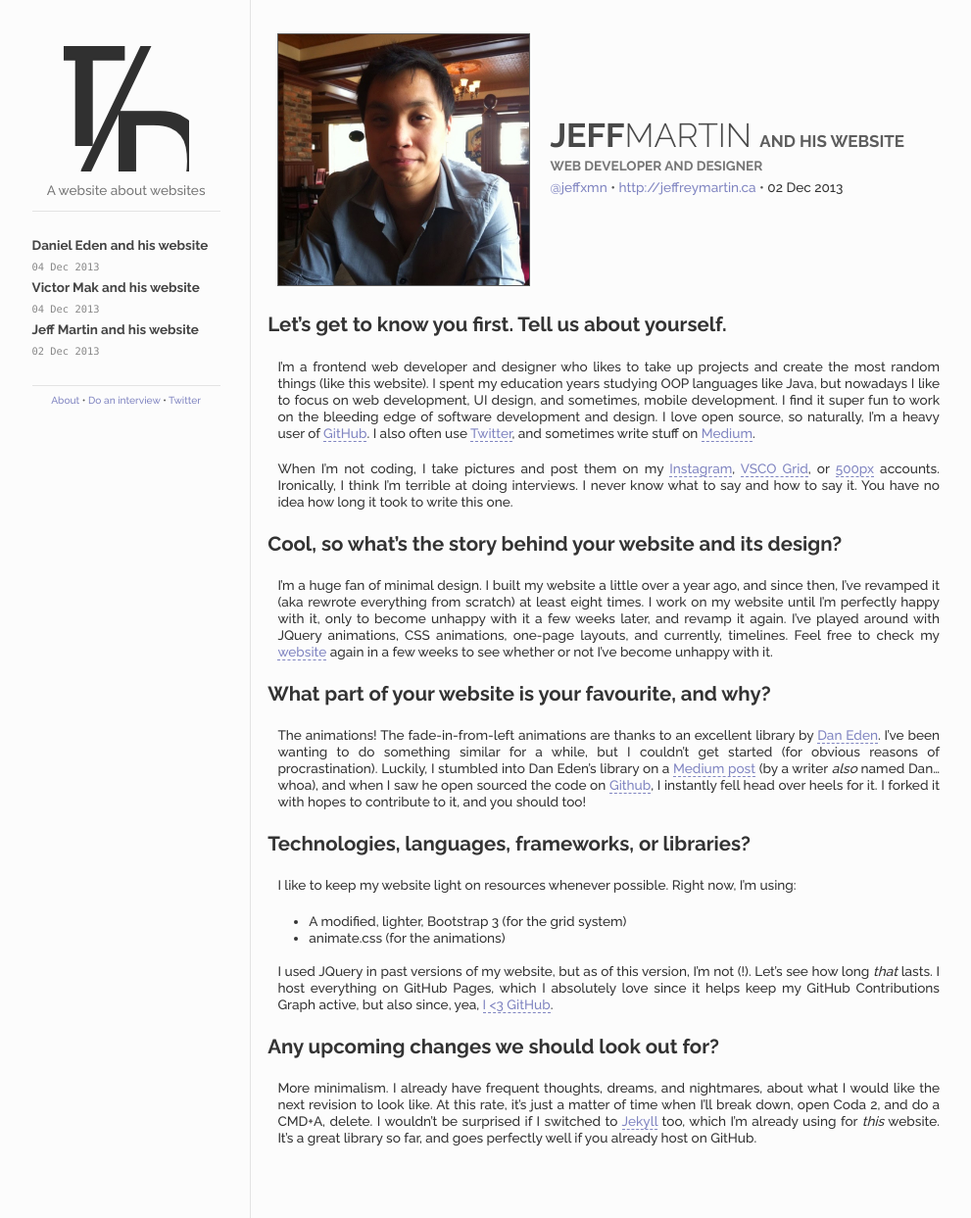
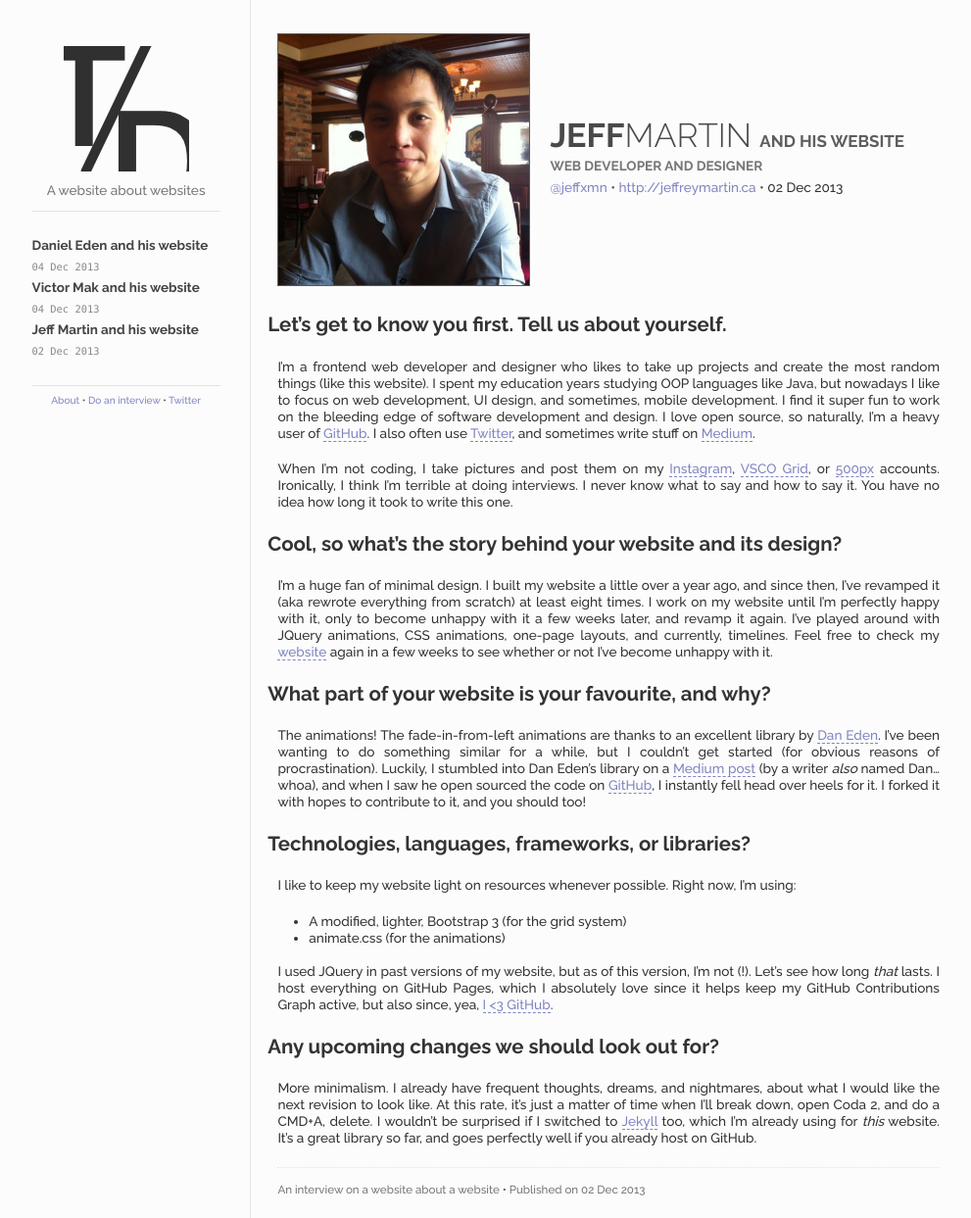
Before and after one commit to the-development/thedevelopment, a Jekyll site: the page built from _posts/2013-12-02-jeff-martin.md, in a window 1280 px wide. Shown: the whole page at 98% size, without its empty margins (117-1108 px from the left). Built offline with Jekyll 4.4.1, drawn with Linux system fonts in a browser that asks for light colours; Markdown is read by kramdown in place of the engine named in the settings.

Commit message:
Optimize post.html code! No duplicate code is happy code

```diff
--- /dev/null
+++ b/_includes/post.html
@@ -0,0 +1,29 @@
+<div class="content" id="home">
+  <div id="sidebar-button">
+    <img src="/images/sidebar-button.png">
+  </div>
+  <div id="post-info">
+    <div id="dp-container">
+      <img id="dp" src="/images/dps/{{ page.img }}.jpg">
+    </div>
+    <div id="info-container">
+      <h1 id="post-title"><span class="bold">{{ page.firstname }}</span><span class="thin">{{ page.lastname }}</span> <span id="post-title-suffix">{{ page.titlesuffix }}</span></h1>
+      <div id="info-links">
+        <span id="position">{{ page.position }}</span>
+        <a href="http://twitter.com/{{ page.twitter }}" id="twitter-url" class="post-info">@{{ page.twitter }}</a> <span class="separator">&bull;</span>
+        <a href="{{ page.website }}" id="website-url" class="post-info">{{ page.website }}</a> <span class="separator">&bull;</span>
+        <span id="date" class="post-info">{{ page.date | date_to_string }}</a>
+      </div>
+    </div>
+  </div>
+
+  <div class="post">
+    {{ content }}
+  </div>
+  <div class="colophon">
+    <p>
+      <span id="gist">An interview on a website about a website</span> <span class="separator">&bull;</span>
+      <span id="publish-date">Published on {{ page.date | date_to_string }}</span>
+    </p>
+  </div>
+</div>
--- a/_layouts/post.html
+++ b/_layouts/post.html
@@ -1,26 +1,4 @@
 ---
 layout: default
 ---
-<div class="content" id="home">
-  <div id="sidebar-button">
-    <img src="/images/sidebar-button.png">
-  </div>
-  <div id="post-info">
-    <div id="dp-container">
-      <img id="dp" src="/images/dps/{{ page.img }}.jpg">
-    </div>
-    <div id="info-container">
-      <h1 id="post-title"><span class="bold">{{ page.firstname }}</span><span class="thin">{{ page.lastname }}</span> <span id="post-title-suffix">{{ page.titlesuffix }}</span></h1>
-      <div id="info-links">
-        <span id="position">{{ page.position }}</span>
-        <a href="http://twitter.com/{{ page.twitter }}" id="twitter-url" class="post-info">@{{ page.twitter }}</a> <span class="separator">&bull;</span>
-        <a href="{{ page.website }}" id="website-url" class="post-info">{{ page.website }}</a> <span class="separator">&bull;</span>
-        <span id="date" class="post-info">{{ page.date | date_to_string }}</a>
-      </div>
-    </div>
-  </div>
-
-  <div class="page">
-    {{ content }}
-  </div>
-</div>
+{% include post.html %}
--- a/_posts/2013-12-02-jeff-martin.md
+++ b/_posts/2013-12-02-jeff-martin.md
@@ -23,7 +23,7 @@ I'm a huge fan of minimal design. I built my website a little over a year ago, a
 
 ## What part of your website is your favourite, and why?
 
-The animations! The fade-in-from-left animations are thanks to an excellent library by [Dan Eden](http://daneden.me). I've been wanting to do something similar for a while, but I couldn't get started (for obvious reasons of procrastination). Luckily, I stumbled into Dan Eden's library on a [Medium post](https://medium.com/design-ux/799d16952a56) (by a writer *also* named Dan... whoa), and when I saw he open sourced the code on [Github](http://github.com/daneden/animate.css), I instantly fell head over heels for it. I forked it with hopes to contribute to it, and you should too!
+The animations! The fade-in-from-left animations are thanks to an excellent library by [Dan Eden](http://daneden.me). I've been wanting to do something similar for a while, but I couldn't get started (for obvious reasons of procrastination). Luckily, I stumbled into Dan Eden's library on a [Medium post](https://medium.com/design-ux/799d16952a56) (by a writer *also* named Dan... whoa), and when I saw he open sourced the code on [GitHub](http://github.com/daneden/animate.css), I instantly fell head over heels for it. I forked it with hopes to contribute to it, and you should too!
 
 ## Technologies, languages, frameworks, or libraries?
 
--- a/css/main.css
+++ b/css/main.css
@@ -181,15 +181,13 @@ a:hover {
   clear: both;
 }
 
-.post h2,
-.page h2 {
+.post h2 {
   margin-top: 1.25em;
   margin-left: -0.5em;
   margin-bottom: 1.25em;
 }
 
 .post a,
-.page a,
 #about a {
   border-bottom: 1px dashed #8085C1;
 }
@@ -207,14 +205,12 @@ a:hover {
   padding: 0 .4em;
 }
 
-.post p,
-.page p {
+.post p {
   margin-bottom: 1.45em;
   text-align: justify;
 }
 
-.post ul, .post ol,
-.page ul, .page ol {
+.post ul, .post ol {
   margin-left: 2.35em;
   margin-bottom: 1.25em;
 }
```
Also changed, not shown: index.html (+3 -31 lines).
